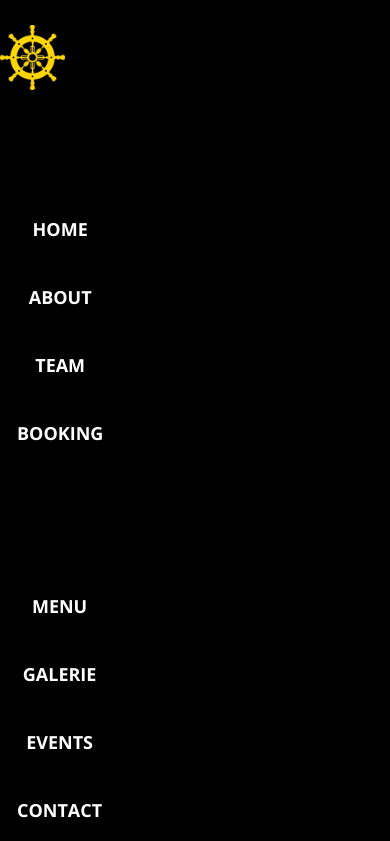
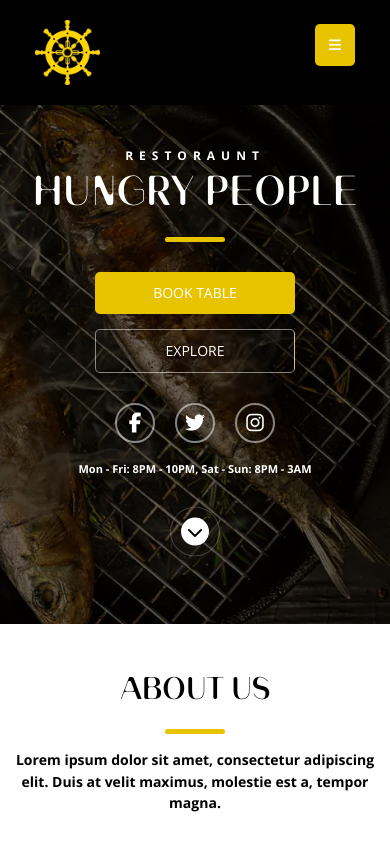
Before and after one commit to OldFox94ua/website-hungry-people, a plain HTML site: page index.html in a window 390 px wide. Shown: the top 841 px of the page. Drawn offline with nearby package versions, Linux system fonts and the light colour scheme.

Commit message:
fix: to correct the error of display of the menu at adaptive
added adaptive menu for mobile devices, added interactivity on adaptive menu buttons

```diff
--- a/css/style.css
+++ b/css/style.css
@@ -347,8 +347,16 @@ button {
   min-width: initial;
   display: none;
 }
+.burger-btn.close{
+  position: absolute;
+  right: 20px;
+  top: 20px;
+}
 .burger-menu{
-  position: relative;
+
+  display: flex;
+  justify-content: space-between;
+  align-items: flex-start;
 }
 /*======================COMMON STYLES END=====================*/
 
@@ -855,10 +863,26 @@ textarea {
   .section-text{
     margin-bottom: 15px;
   }
+  .header{
+    position: fixed;
+    top: 0;
+    left: 0;
+    width: 100%;
+    z-index: 1000;
+    background-color: black;
+  }
   .burger-btn,.logo.mobile{
     display: inline-flex;
   }
-
+  .logo.mobile{
+    padding: 0;
+  }
+  .nav-wrap{
+    display: flex;
+    align-items: center;
+    justify-content: space-between;
+    padding: 20px;
+  }
   .burger-menu{
     flex-direction: column;
     position: fixed;
@@ -870,6 +894,11 @@ textarea {
     z-index: 100;
     justify-content: flex-start;
     align-items: center;
+    transition: 0.3s;
+    transform: translateX(-100%);
+  }
+  .burger-menu.open{
+    transform: translateX(0);
   }
   .burger-menu .logo{
     order: -1;
@@ -879,6 +908,11 @@ textarea {
     border: 0;
     align-items: center;
 
+  }
+  .nav-wrap .burger-menu{
+    display: flex;
+    justify-content: flex-start;
+    align-items: center;
   }
   .burger-menu a{
     font-size: 18px;
--- a/index.html
+++ b/index.html
@@ -30,7 +30,7 @@
               alt="Logo of Restoraunt Hungry People"
             />
           </a>
-          <div class="burger-menu">
+          <div class="burger-menu" id="burgerMenu">
             <ul class="menu">
               <li><a href="#">Home</a></li>
               <li><a href="#about">About</a></li>
@@ -50,13 +50,32 @@
               <li><a href="#events">Events</a></li>
               <li><a href="#booking">Contact</a></li>
             </ul>
+            <button href="#" class="btn btn-primary hero-btn burger-btn close" id="burgerClose">
+              <i class="fas fa-times" aria-hidden="true"></i>
+            </button>
           </div>
-          <button href="#" class="btn btn-primary hero-btn burger-btn close">
+          <button href="#" class="btn btn-primary hero-btn burger-btn" id="burgerOpen">
             <i class="fas fa-bars" aria-hidden="true"></i>
           </button>
         </nav>
       </div>
     </header>
+    <script>
+      burgerOpen.onclick = () =>{
+        burgerMenu.classList.add('open')
+
+      }
+      burgerMenu.onclick = event =>{
+        if (event.target.tagName == 'A'){
+          setTimeout(() => {
+            burgerMenu.classList.remove('open')},400
+          )
+        }
+      }
+      burgerClose.onclick = () =>{
+        burgerMenu.classList.remove('open')
+      }
+    </script>
     <!--======================HEADER END============================-->
 
     <!--======================HERO START============================-->
```
